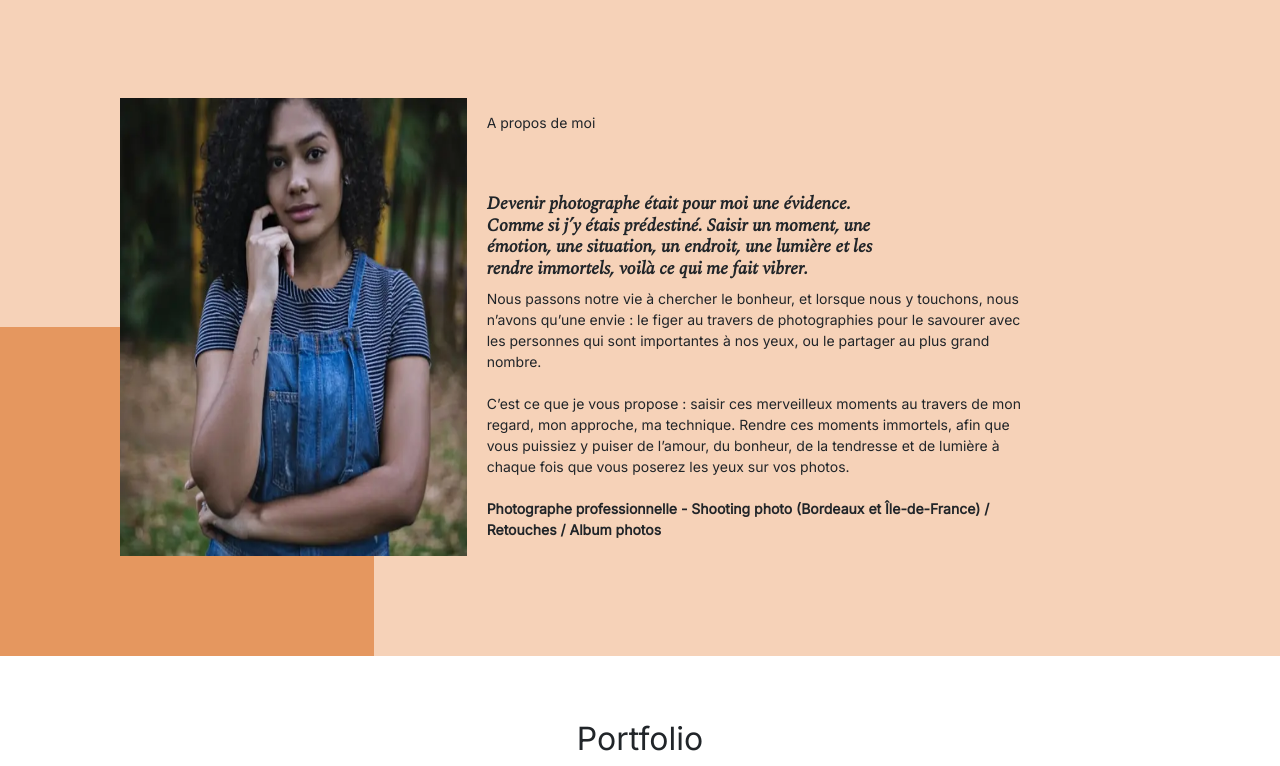
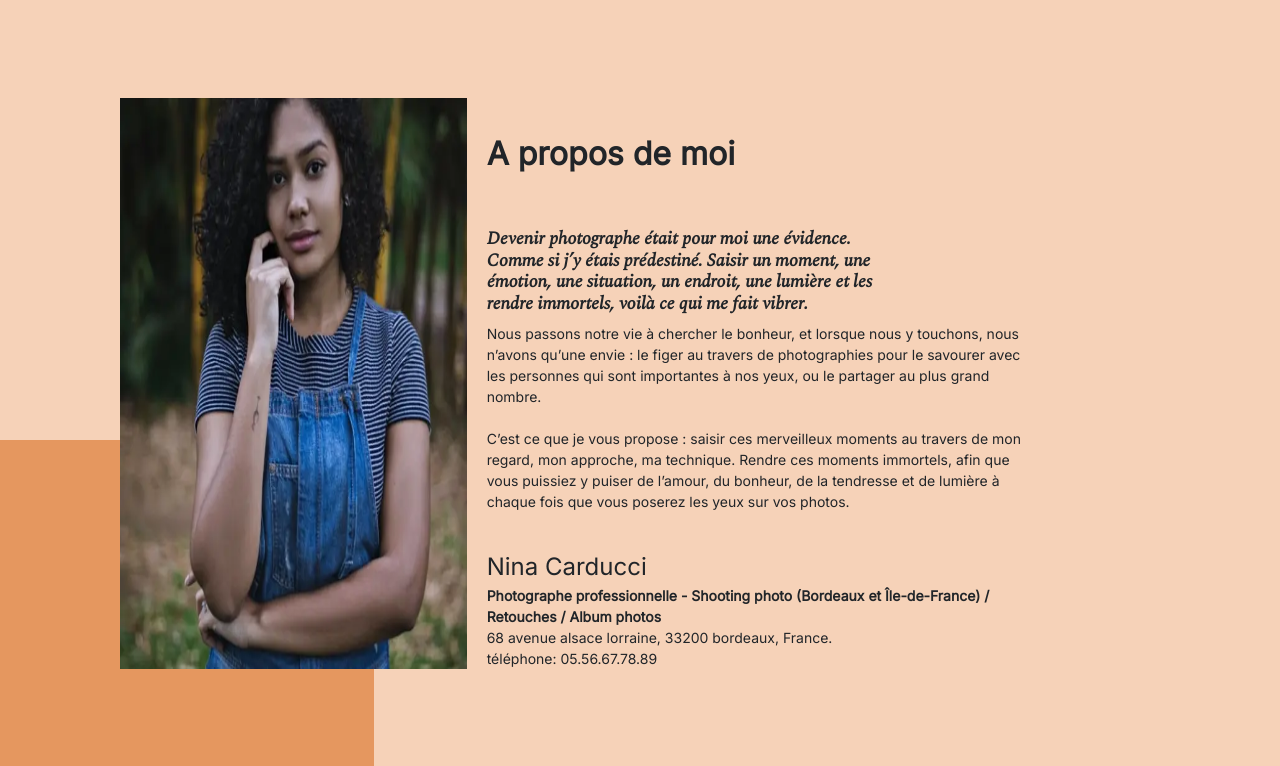
Before and after one commit to YohanMuze/ProjetOC-P9, a plain HTML site: page index.html in a window 1280 px wide. Shown: the part 693-1459 px from the top of the page. Drawn offline with nearby package versions, Linux system fonts and the light colour scheme.

Commit message:
Added Rich snippet LocalBusiness(schema.org)

```diff
--- a/assets/style.css
+++ b/assets/style.css
@@ -78,13 +78,14 @@ body {
 	height: 100%;
 
 }
-#about-me {
+.about-me {
 	flex: 2
 }
-.about-me__title {
+#about-me__title {
 	margin-top: 1em;
-	margin-bottom: 60px;
-	font-size: 30px;
+	margin-bottom: 50px;
+	font-size: xx-large;
+	font-weight: bold;
 }
 .about-me__introduction {
 	font-family: 'Spectral';
@@ -93,9 +94,23 @@ body {
 	font-size: large;
 	width: 60%;
 }
-#about-me p {
+.about-me p {
 	width: 80%;
 	font-size: 14px;
+}
+
+.more-info {
+	display: flex;
+	flex-direction: column;
+	gap: 0rem;
+}
+
+.more-info p {
+	margin-bottom: 0;
+}
+
+#more-info-title{
+	font-size: x-large;
 }
 
 .title{
@@ -106,7 +121,7 @@ body {
 	justify-content: center;
 }
 .nav-pills .nav-link.active, .nav-pills .show > .nav-link {
-	color: #fff;
+	color: black;
 	background-color: #BEB45A;
 	border-radius:0 ;
 }
@@ -256,11 +271,11 @@ input[type="submit"] {
 	#about, #contact .container {
 		align-items: center;
 	}
-	.about-me__title {
+	#about-me__title {
 		margin-top: 0;
 		margin-bottom: 1em;
 	}
-	#about-me h1, #about-me p {
+	.about-me h1, .about-me p {
 		width: 100%;
 	}
 }
@@ -282,7 +297,7 @@ input[type="submit"] {
 		left: 0;
 		z-index: -1;
 	}
-	.about-me__title{
+	#about-me__title{
 		text-align: center;
 		margin-top: 1em;
 	}
--- a/index.html
+++ b/index.html
@@ -99,8 +99,8 @@
 			<div class="picture left">
 				<img src="./assets/images/Nina-Carducci-Photographer.webp" alt="Nina Carducci">
 			</div>
-			<section id="about-me">
-				<p class="about-me__title">A propos de moi</p>
+			<section class="about-me">
+				<p id="about-me__title">A propos de moi</p>
 				<h1 class="about-me__introduction">Devenir photographe était pour moi une évidence. Comme si j’y étais
 					prédestiné. Saisir un moment, une émotion, une situation, un endroit, une lumière et les rendre
 					immortels, voilà ce qui me fait vibrer.</h1>
@@ -115,9 +115,19 @@
 					de
 					la
 					tendresse et de lumière à chaque fois que vous poserez les yeux sur vos photos. <br><br>
-					<strong>Photographe professionnelle - Shooting photo (Bordeaux et Île-de-France) / Retouches / Album
-						photos</strong>
 				</p>
+				<div class="more-info" itemscope itemtype="https://schema.org/LocalBusiness">
+					<p id="more-info-title"><span itemprop="name">Nina Carducci</span></p>
+					<p><span itemprop="description"><strong>Photographe professionnelle - Shooting photo (Bordeaux et
+								Île-de-France) / Retouches / Album
+								photos</strong></span></p>
+					<p itemprop="address" itemscope itemtype="https://schema.org/PostalAddress">
+						<span itemprop="streetAddress">68 avenue alsace lorraine</span>,
+						<span itemprop="addressLocality">33200 bordeaux</span>,
+						<span itemprop="addressRegion">France</span>.
+					</p>
+					<p>téléphone: <span itemprop="telephone">05.56.67.78.89</span> </p>
+				</div>
 			</section>
 		</article>
 		<aside id="gallery">
```
Also changed, not shown: assets/style.min.css.
